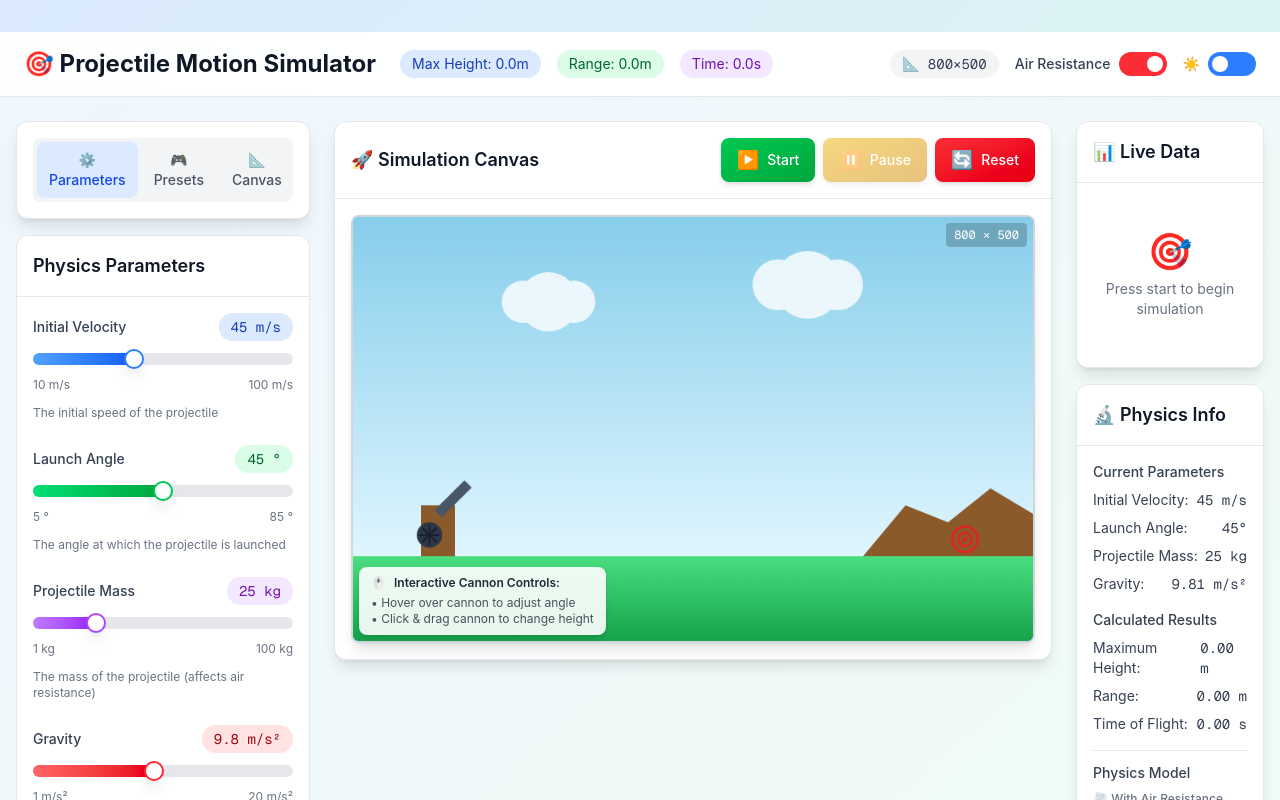
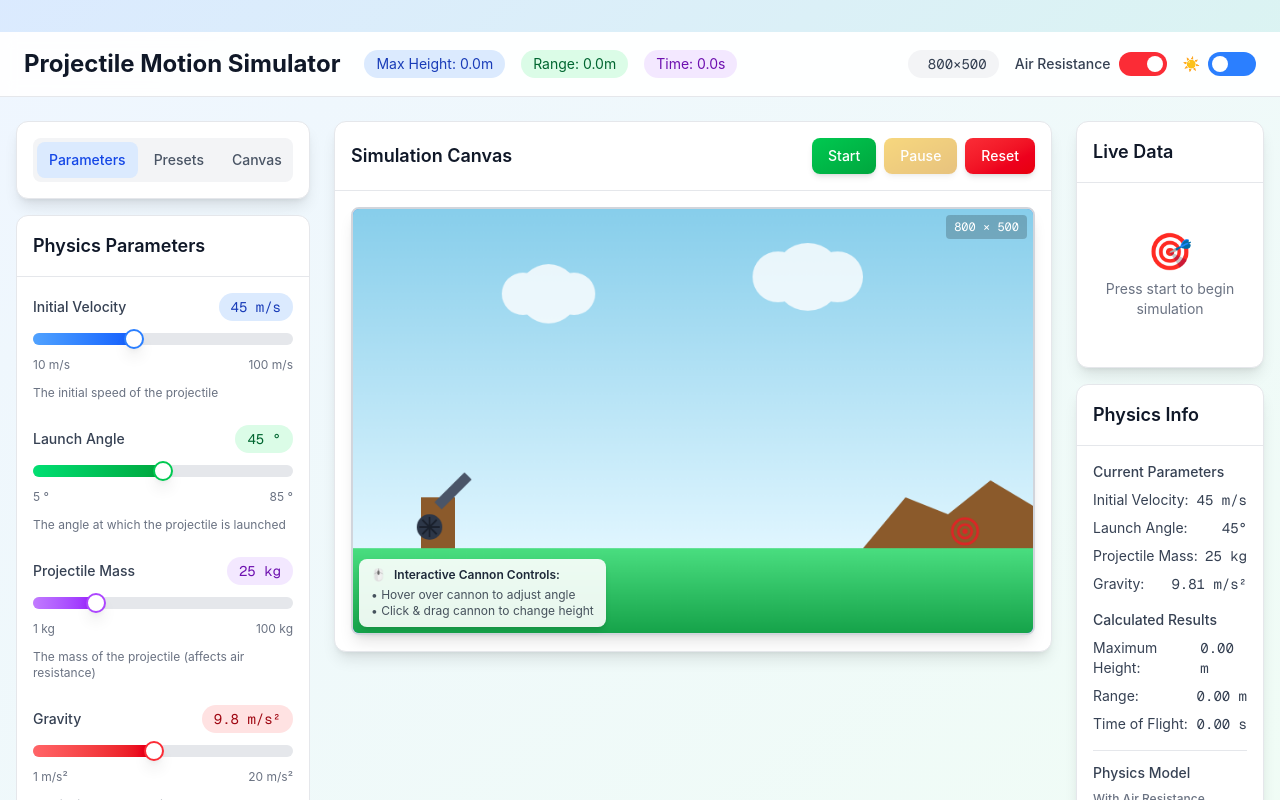
Before and after one commit to mayer-doa-coder/new-projectile-sim-2, a Next.js app in the folder projectile-sim/: page / in a window 1280 px wide. Shown: the top 800 px of the page. Built offline with nearby package versions, Linux system fonts and the light colour scheme.

Commit message:
changed the position of simulator controls and remove the icons

```diff
--- a/projectile-sim/src/components/ProjectileSimulator.tsx
+++ b/projectile-sim/src/components/ProjectileSimulator.tsx
@@ -73,7 +73,7 @@ export default function ProjectileSimulator() {
                   <h2 className={`text-lg font-semibold ${
                     isDayTheme ? 'text-gray-900' : 'text-white'
                   }`}>
-                    🚀 Simulation Canvas
+                    Simulation Canvas
                   </h2>
 
                   {/* Simulation Controls */}
@@ -83,7 +83,7 @@ export default function ProjectileSimulator() {
                       disabled={simulation.isRunning && !simulation.isPaused}
                       className="flex items-center gap-2 px-4 py-2 rounded-lg font-medium transition-all duration-200 shadow-md hover:shadow-lg disabled:opacity-50 disabled:cursor-not-allowed bg-gradient-to-br from-green-500 to-green-600 text-white hover:from-green-600 hover:to-green-700"
                     >
-                      <span className="text-lg">▶️</span>
+
                       <span className="text-sm">Start</span>
                     </button>
 
@@ -92,7 +92,7 @@ export default function ProjectileSimulator() {
                       disabled={!simulation.isRunning}
                       className="flex items-center gap-2 px-4 py-2 rounded-lg font-medium transition-all duration-200 shadow-md hover:shadow-lg disabled:opacity-50 disabled:cursor-not-allowed bg-gradient-to-br from-yellow-500 to-yellow-600 text-white hover:from-yellow-600 hover:to-yellow-700"
                     >
-                      <span className="text-lg">{simulation.isPaused ? '▶️' : '⏸️'}</span>
+
                       <span className="text-sm">{simulation.isPaused ? 'Resume' : 'Pause'}</span>
                     </button>
 
@@ -100,7 +100,6 @@ export default function ProjectileSimulator() {
                       onClick={resetSimulation}
                       className="flex items-center gap-2 px-4 py-2 rounded-lg font-medium transition-all duration-200 shadow-md hover:shadow-lg bg-gradient-to-br from-red-500 to-red-600 text-white hover:from-red-600 hover:to-red-700"
                     >
-                      <span className="text-lg">🔄</span>
                       <span className="text-sm">Reset</span>
                     </button>
                   </div>
@@ -127,7 +126,7 @@ export default function ProjectileSimulator() {
                           <div className={`text-sm font-semibold mb-2 ${
                             isDayTheme ? 'text-gray-900' : 'text-white'
                           }`}>
-                            📊 Live Data
+                            Live Data
                           </div>
 
                           <div className="space-y-2 text-xs">
--- a/projectile-sim/src/components/controls/ControlButtons.tsx
+++ b/projectile-sim/src/components/controls/ControlButtons.tsx
@@ -32,7 +32,7 @@ export function ControlButtons({
           disabled={simulation.isRunning && !simulation.isPaused}
           className={`${buttonBaseClass} bg-gradient-to-br from-green-500 to-green-600 text-white hover:from-green-600 hover:to-green-700`}
         >
-          <span className="text-2xl mb-1">▶️</span>
+          <span className="text-2xl mb-1"></span>
           <span className="text-xs">Start</span>
         </button>
 
@@ -41,7 +41,7 @@ export function ControlButtons({
           disabled={!simulation.isRunning}
           className={`${buttonBaseClass} bg-gradient-to-br from-yellow-500 to-yellow-600 text-white hover:from-yellow-600 hover:to-yellow-700`}
         >
-          <span className="text-2xl mb-1">{simulation.isPaused ? '▶️' : '⏸️'}</span>
+          <span className="text-2xl mb-1">{simulation.isPaused ? '' : ''}</span>
           <span className="text-xs">{simulation.isPaused ? 'Resume' : 'Pause'}</span>
         </button>
 
@@ -49,7 +49,7 @@ export function ControlButtons({
           onClick={resetSimulation}
           className={`${buttonBaseClass} bg-gradient-to-br from-red-500 to-red-600 text-white hover:from-red-600 hover:to-red-700`}
         >
-          <span className="text-2xl mb-1">🔄</span>
+          <span className="text-2xl mb-1"></span>
           <span className="text-xs">Reset</span>
         </button>
       </div>
@@ -63,8 +63,8 @@ export function ControlButtons({
         }`}>
           Status: {
             simulation.isRunning
-              ? (simulation.isPaused ? '⏸️ Paused' : '▶️ Running')
-              : '⏹️ Stopped'
+              ? (simulation.isPaused ? 'Paused' : 'Running')
+              : 'Stopped'
           }
         </div>
 
@@ -84,7 +84,7 @@ export function ControlButtons({
         <div className={`text-xs font-medium mb-2 ${
           isDayTheme ? 'text-blue-800' : 'text-blue-300'
         }`}>
-          💡 Quick Tips
+          Quick Tips
         </div>
         <ul className={`text-xs space-y-1 ${
           isDayTheme ? 'text-blue-700' : 'text-blue-200'
--- a/projectile-sim/src/components/controls/ControlPanel.tsx
+++ b/projectile-sim/src/components/controls/ControlPanel.tsx
@@ -11,12 +11,12 @@ const PRESETS: Preset[] = [
     params: { velocity: 45, angle: 45, mass: 50, airResistance: true, cannonHeight: 2.0 },
     description: "Heavy projectile with air resistance from elevated position"
   },
-  {
-    name: "Bullet",
-    icon: "🔸",
-    params: { velocity: 85, angle: 25, mass: 5, airResistance: true, cannonHeight: 1.2 },
-    description: "High-speed, lightweight projectile from shoulder height"
-  },
+  // {
+  //   name: "Bullet",
+  //   icon: "🔸",
+  //   params: { velocity: 85, angle: 25, mass: 5, airResistance: true, cannonHeight: 1.2 },
+  //   description: "High-speed, lightweight projectile from shoulder height"
+  // },
   {
     name: "Basketball",
     icon: "🏀",
@@ -35,18 +35,18 @@ const PRESETS: Preset[] = [
     params: { velocity: 45, angle: 45, mass: 25, airResistance: false, cannonHeight: 1.5 },
     description: "Ideal physics without air resistance from standard height"
   },
-  {
-    name: "Tower Shot",
-    icon: "🏰",
-    params: { velocity: 40, angle: 30, mass: 30, airResistance: true, cannonHeight: 8.0 },
-    description: "Projectile launched from a high tower or cliff"
-  },
-  {
-    name: "Ground Level",
-    icon: "🎯",
-    params: { velocity: 50, angle: 35, mass: 20, airResistance: true, cannonHeight: 0.5 },
-    description: "Low trajectory shot from near ground level"
-  }
+  // {
+  //   name: "Tower Shot",
+  //   icon: "🏰",
+  //   params: { velocity: 40, angle: 30, mass: 30, airResistance: true, cannonHeight: 8.0 },
+  //   description: "Projectile launched from a high tower or cliff"
+  // },
+  // {
+  //   name: "Ground Level",
+  //   icon: "🎯",
+  //   params: { velocity: 50, angle: 35, mass: 20, airResistance: true, cannonHeight: 0.5 },
+  //   description: "Low trajectory shot from near ground level"
+  // }
 ];
 
 export function ControlPanel({
@@ -87,19 +87,19 @@ export function ControlPanel({
               onClick={() => setActiveTab('params')}
               className={tabButtonClass(activeTab === 'params')}
             >
-              ⚙️ Parameters
+              Parameters
             </button>
             <button
               onClick={() => setActiveTab('presets')}
               className={tabButtonClass(activeTab === 'presets')}
             >
-              🎮 Presets
+              Presets
             </button>
             <button
               onClick={() => setActiveTab('canvas')}
               className={tabButtonClass(activeTab === 'canvas')}
             >
-              📐 Canvas
+              Canvas
             </button>
           </div>
         </div>
--- a/projectile-sim/src/components/data/DataPanel.tsx
+++ b/projectile-sim/src/components/data/DataPanel.tsx
@@ -14,7 +14,7 @@ export function DataPanel({ simulation, params, isDayTheme }: DataPanelProps) {
           <h3 className={`text-lg font-semibold ${
             isDayTheme ? 'text-gray-900' : 'text-white'
           }`}>
-            📊 Live Data
+            Live Data
           </h3>
         </div>
 
@@ -87,7 +87,7 @@ export function DataPanel({ simulation, params, isDayTheme }: DataPanelProps) {
             <h3 className={`text-lg font-semibold ${
               isDayTheme ? 'text-gray-900' : 'text-white'
             }`}>
-              ⏱️ Progress
+               Progress
             </h3>
           </div>
 
@@ -116,7 +116,7 @@ export function DataPanel({ simulation, params, isDayTheme }: DataPanelProps) {
           <h3 className={`text-lg font-semibold ${
             isDayTheme ? 'text-gray-900' : 'text-white'
           }`}>
-            🔬 Physics Info
+            Physics Info
           </h3>
         </div>
 
@@ -198,7 +198,7 @@ export function DataPanel({ simulation, params, isDayTheme }: DataPanelProps) {
               isDayTheme ? 'text-gray-500' : 'text-gray-400'
             } space-y-1`}>
               <div className="font-medium">
-                {params.airResistance ? '🌪️ With Air Resistance' : '✨ Ideal Conditions (Vacuum)'}
+                {params.airResistance ? ' With Air Resistance' : 'Ideal Conditions (Vacuum)'}
               </div>
               <div>
                 {params.airResistance
--- a/projectile-sim/src/components/layout/Header.tsx
+++ b/projectile-sim/src/components/layout/Header.tsx
@@ -20,7 +20,7 @@ export function Header({
             <h1 className={`text-2xl font-bold ${
               isDayTheme ? 'text-gray-900' : 'text-white'
             }`}>
-              🎯 Projectile Motion Simulator
+              Projectile Motion Simulator
             </h1>
 
             {/* Simulation Metrics */}
@@ -48,7 +48,7 @@ export function Header({
             <div className={`hidden sm:flex items-center space-x-2 px-3 py-1 rounded-full text-sm ${
               isDayTheme ? 'bg-gray-100 text-gray-700' : 'bg-gray-700 text-gray-300'
             }`}>
-              <span>📐</span>
+              <span></span>
               <span className="font-mono">{params.canvasWidth}×{params.canvasHeight}</span>
             </div>
 
```
